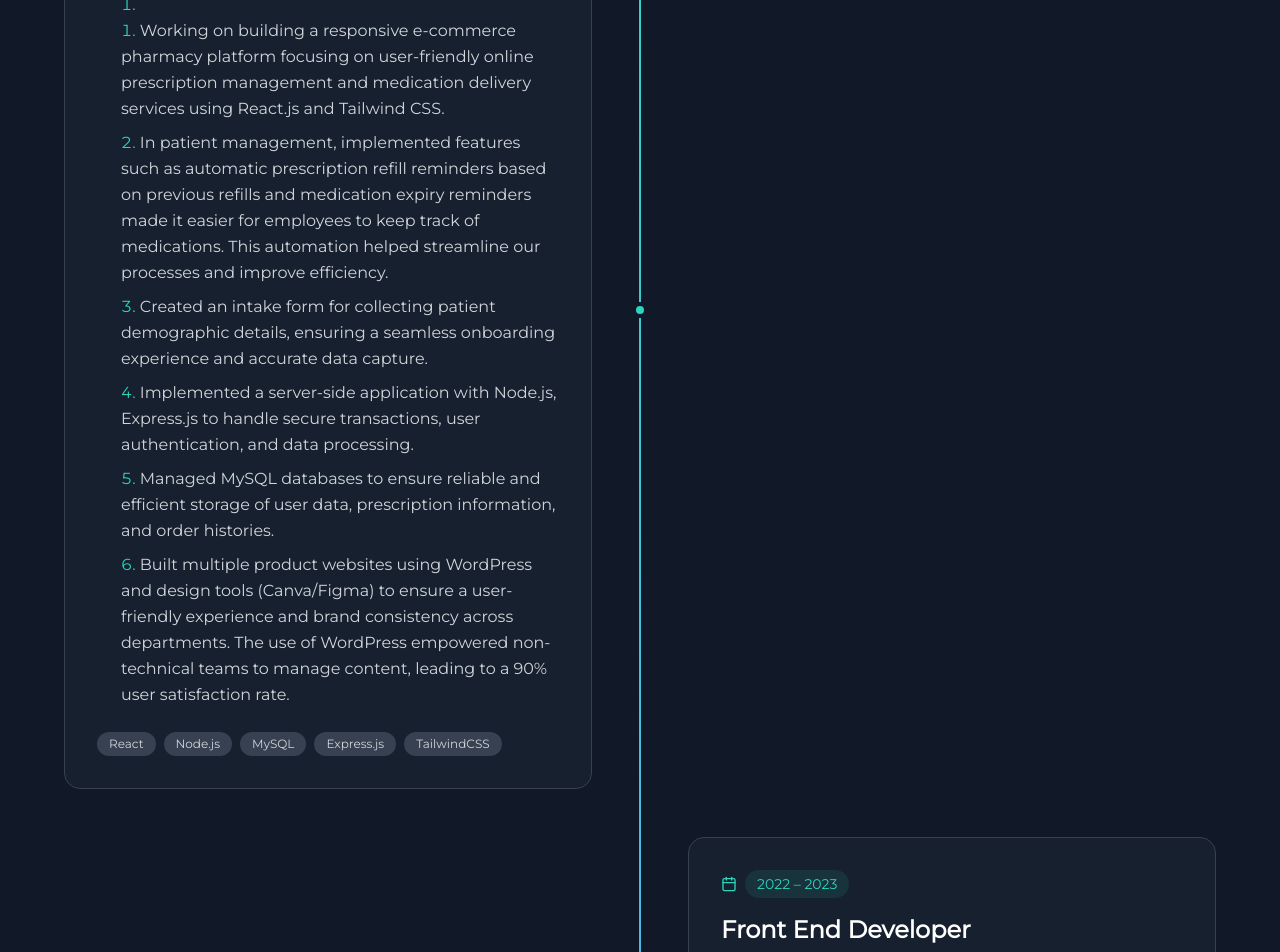
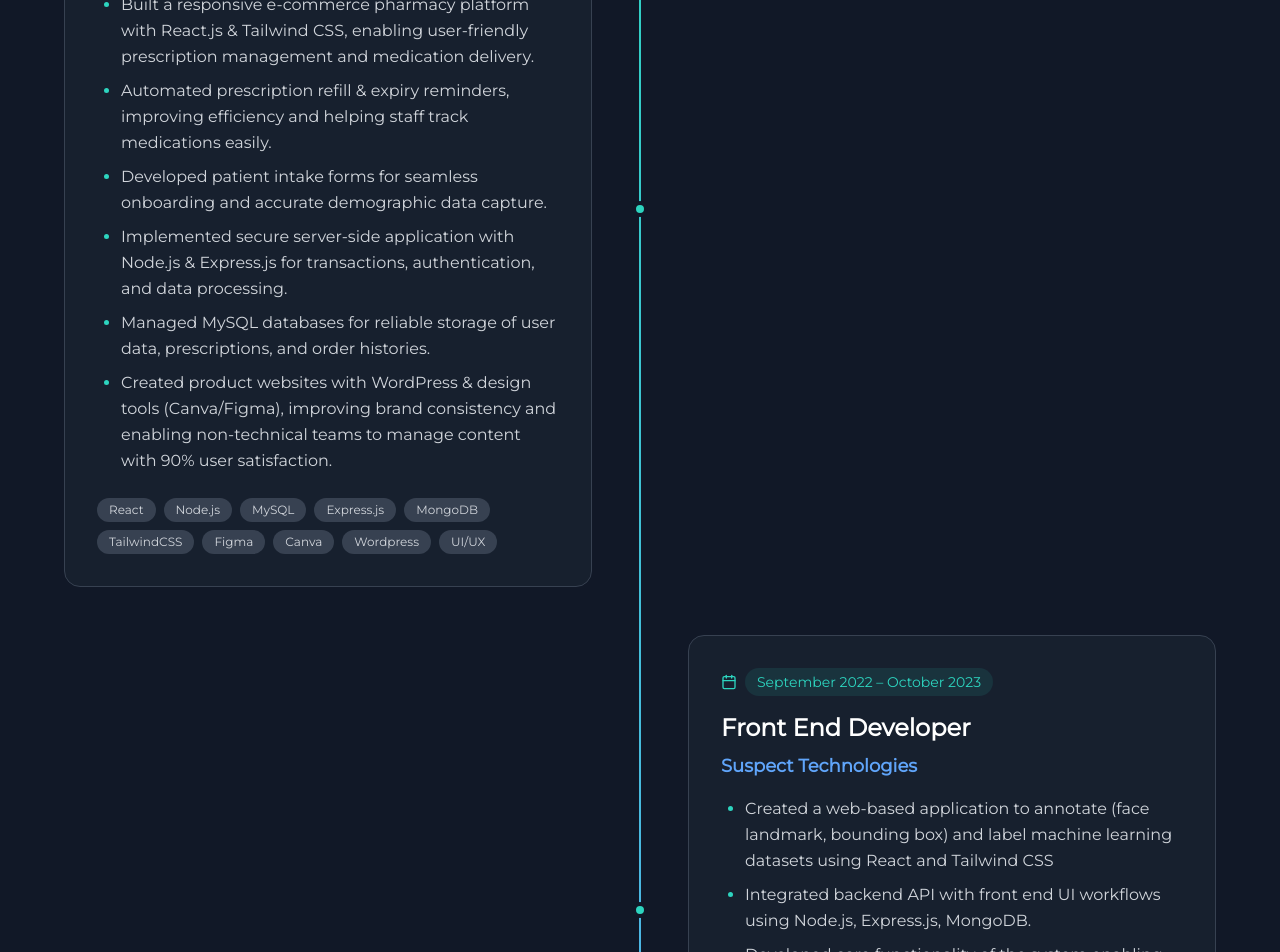
Before and after one commit to vyomadesai/vyomaportfolio, a React (Create React App) app: page / in a window 1280 px wide. Shown: the part 1940-2892 px from the top of the page. Built offline with nearby package versions, Linux system fonts and the light colour scheme.

Commit message:
updated about me

```diff
--- a/src/component/About.jsx
+++ b/src/component/About.jsx
@@ -54,7 +54,7 @@ const About = () => {
                   <div className="text-gray-300 text-sm font-medium">Years Experience</div>
                 </div>
                 <div className="text-center p-6 bg-gray-700/50 rounded-lg">
-                  <div className="text-3xl font-bold text-blue-400 mb-2">15+</div>
+                  <div className="text-3xl font-bold text-blue-400 mb-2">45+</div>
                   <div className="text-gray-300 text-sm font-medium">Projects Completed</div>
                 </div>
               </div>
--- a/src/component/Experience.jsx
+++ b/src/component/Experience.jsx
@@ -53,11 +53,11 @@ const Experience = () => {
 
                 {/* Highlights: ordered list (works if exp.highlight is array; falls back to paragraph) */}
                 {Array.isArray(exp.highlight) ? (
-                  <li className="text-gray-300 mb-6 leading-relaxed list-decimal pl-6 space-y-2 marker:text-teal-400">
+                  <ul className="text-gray-300 mb-6 leading-relaxed list-disc pl-6 space-y-2 marker:text-teal-400">
                     {exp.highlight.map((h, i) => (
                       <li key={i}>{h}</li>
                     ))}
-                  </li>
+                  </ul>
                 ) : (
                   <p
                     className="text-gray-300 mb-6 leading-relaxed"
@@ -90,9 +90,9 @@ const Experience = () => {
           <div className="mt-16 text-center">
             <div className="bg-gradient-to-r from-teal-400/10 to-blue-400/10 p-8 rounded-2xl border border-gray-700">
               <p className="text-lg text-gray-300 max-w-3xl mx-auto" style={{fontFamily: 'Montserrat, sans-serif'}}>
-                Over 6 years of progressive experience in frontend and full-stack development,
-                consistently delivering high-quality solutions across healthcare, IoT, analytics,
-                and e-commerce domains.
+              Over 8+ years of progressive experience in frontend and full-stack development, consistently delivering
+              high-quality solutions across healthcare, IoT, analytics, and e-commerce domains.
+              Also have 2 years of experience as a UI/UX developer using WordPress, Figma, and Canva.
               </p>
             </div>
           </div>
--- a/src/data/mock.js
+++ b/src/data/mock.js
@@ -15,34 +15,34 @@ export const personalInfo = {
       id: 1,
       company: "HealthMed Pharmacy",
       role: "Full Stack Developer",
-      duration: "2023 – 2025",
+      duration: "October 2023 – Present",
       highlight: [
-      "Working on building a responsive e-commerce pharmacy platform focusing on user-friendly online prescription management and medication delivery services using React.js and Tailwind CSS.",
-      "In patient management, implemented features such as automatic prescription refill reminders based on previous refills and medication expiry reminders made it easier for employees to keep track of medications. This automation helped streamline our processes and improve efficiency.",
-      "Created an intake form for collecting patient demographic details, ensuring a seamless onboarding experience and accurate data capture.",
-      "Implemented a server-side application with Node.js, Express.js to handle secure transactions, user authentication, and data processing.",
-      "Managed MySQL databases to ensure reliable and efficient storage of user data, prescription information, and order histories.",
-      "Built multiple product websites using WordPress and design tools (Canva/Figma) to ensure a user-friendly experience and brand consistency across departments. The use of WordPress empowered non-technical teams to manage content, leading to a 90% user satisfaction rate.",
+      "Built a responsive e-commerce pharmacy platform with React.js & Tailwind CSS, enabling user-friendly prescription management and medication delivery.",
+      "Automated prescription refill & expiry reminders, improving efficiency and helping staff track medications easily.",
+      "Developed patient intake forms for seamless onboarding and accurate demographic data capture.",
+      "Implemented secure server-side application with Node.js & Express.js for transactions, authentication, and data processing.",
+      "Managed MySQL databases for reliable storage of user data, prescriptions, and order histories.",
+      "Created product websites with WordPress & design tools (Canva/Figma), improving brand consistency and enabling non-technical teams to manage content with 90% user satisfaction.",
       ],
-      technologies: ["React", "Node.js", "MySQL", "Express.js", "TailwindCSS"]
+      technologies: ["React", "Node.js", "MySQL", "Express.js", "MongoDB", "TailwindCSS", "Figma", "Canva", "Wordpress", "UI/UX"]
     },
     {
       id: 2,
       company: "Suspect Technologies",
       role: "Front End Developer",
-      duration: "2022 – 2023",
+      duration: "September 2022 – October 2023",
       highlight: [
       "Created a web-based application to annotate (face landmark, bounding box) and label machine learning datasets using React and Tailwind CSS",
-      "Integrated backend API with front end UI workflows using NodeJS, Express.JS, MongoDB.",
+      "Integrated backend API with front end UI workflows using Node.js, Express.js, MongoDB.",
       "Developed core functionality of the system enabling users to mark objects within images through the front-end interface. This data is then sent to the backend, processed, and stored in the MongoDB database.",
       ],
-      technologies: ["React", "Tailwind CSS", "JavaScript", "API Integration"]
+      technologies: ["React", "Tailwind CSS", "JavaScript", "API Integration", "Express.js", "MongoDB", "Node.js"]
     },
     {
       id: 3,
       company: "EyeVerify",
       role: "Front End Developer Intern",
-      duration: "2022",
+      duration: "Jan 2022 - May 2022",
       highlight: [
       "Designed a front-end interface for a real-time image verification system using React, JavaScript, incorporating camera integration and efficient server communication",
       "Developed direct linkage to a Python-based server, empowering researchers to assess their algorithms across multiple devices, evaluating performance under varying conditions such as lighting and image capture angles and deployed web-stack development to allow users to select and utilize their system's camera for real-time previews.",
@@ -54,34 +54,34 @@ export const personalInfo = {
       id: 4,
       company: "Venus Infotech",
       role: "Frontend Developer",
-      duration: "2019 – 2020",
+      duration: "June 2019 – December 2020",
       highlight: [
       "Developed a CRM (Customer Relationship Management) web application by using React.js, HTML5, CSS3, SASS, LESS and JavaScript to automate invoice generation",
       "Developed various features including contact management, lead tracking, and customer communication, invoice creation, payment tracking, receipt management, inventory tracking and pricing management.",
       ],
-      technologies: ["React", "HTML5", "CSS3", "CRM Systems"]
+      technologies: ["React", "HTML5", "CSS3/SASS/LESS", "CRM Systems"]
     },
     {
       id: 5,
       company: "Machadalo",
       role: "Frontend Developer",
-      duration: "2018 – 2019",
+      duration: "April 2018 – May 2019",
       highlight: [
       "Created, designed, and developed user-friendly and intuitive real time user-interface platform using React.js, JavaScript for the company that improved lead conversions by 40%",
       "Developed a range of features, such as lead tracking and management, customer relationship management, data visualization, analytics using D3.js and Chart.js and reporting for a hyperlocal advertising company.",
       ],
-      technologies: ["JavaScript", "Analytics", "UI/UX", "Dashboard"]
+      technologies: ["React", "CSS", "HTML5", "Analytics", "UI/UX", "Dashboard"]
     },
     {
       id: 6,
       company: "Redcherry Analytics",
       role: "Frontend Developer",
-      duration: "2016 – 2018",
+      duration: "September 2016 – March 2018",
       highlight: [
       "Developed real-time dynamic dashboards using JavaScript, HTML, CSS, jQuery for tracking IoT data benefiting prominent clients. These dashboards enabled efficient monitoring of temperature, humidity values, and energy management systems",
       "Provided insights and actionable information to help improve operational efficiency and reduce downtime.",
       ],
-      technologies: ["JavaScript", "jQuery", "IoT", "Data Visualization"]
+      technologies: ["JavaScript", "jQuery", "IoT", "Data Visualization", "C3.js", "Chart.js"]
     }
   ];
 
```
Also changed, not shown: 13 other files (tests, documents, lock files or other folders).
